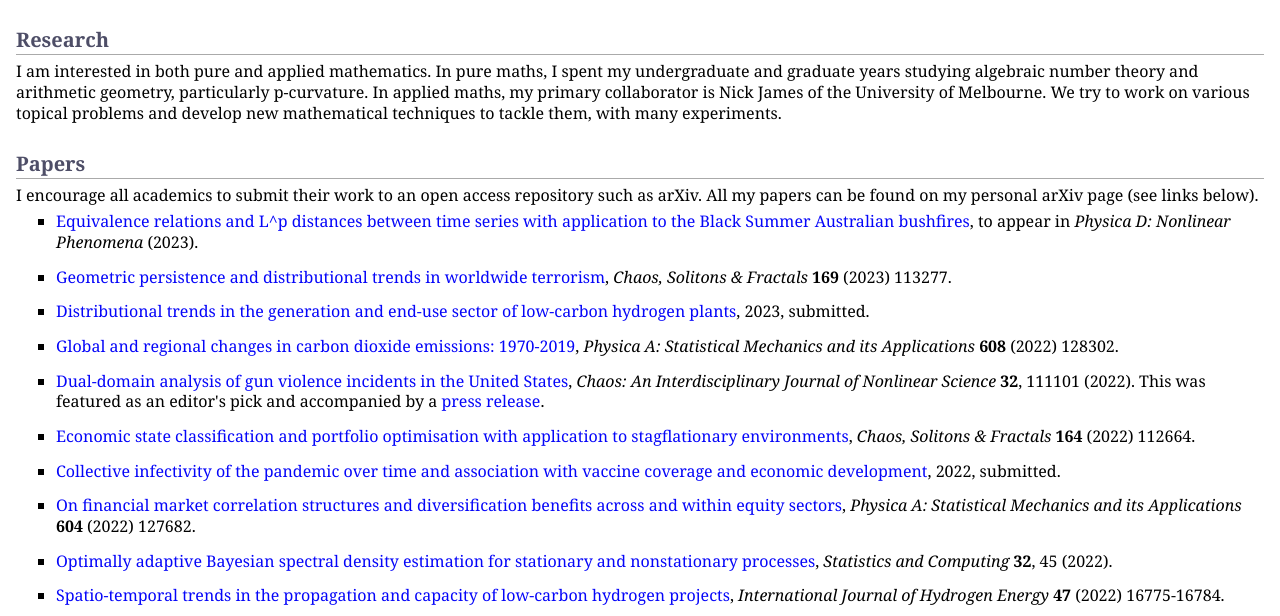
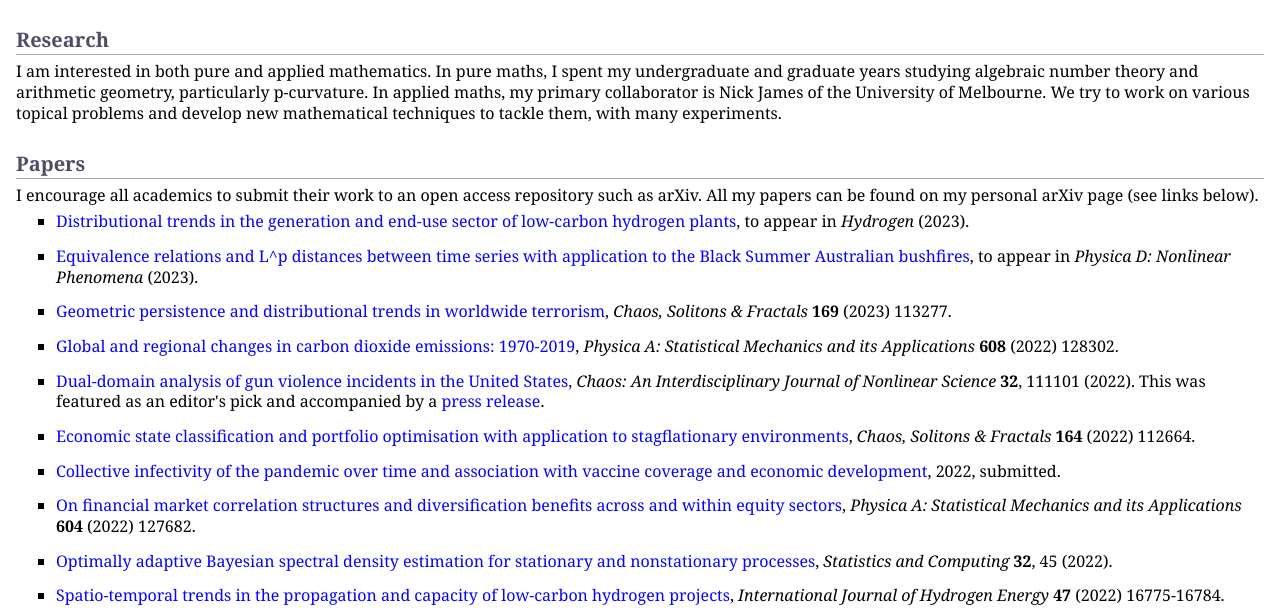
Before and after one commit to MaxMenzies/maxmenzies.com, a Jekyll site: the page index.html, which Jekyll copies as it is, in a window 1280 px wide and 900 px high, cut to the strip 284-900 px from the top of the window. Built offline with Jekyll 4.4.1, drawn with Linux system fonts in a browser that asks for light colours.

Commit message:
Update index.html

```diff
--- a/index.html
+++ b/index.html
@@ -40,15 +40,15 @@
 <h2>Papers</h2>
 <p>I encourage all academics to submit their work to an open access repository such as arXiv. All my papers can be found on my personal arXiv page (see links below).</p>
 <ul>
+<li><p><a href="https://arxiv.org/abs/2301.08457">Distributional trends in the generation and end-use sector of low-carbon hydrogen plants</a>, to appear in <i>Hydrogen</i> (2023).</p>
+</li>
+</ul>
+<ul>
 <li><p><a href="https://arxiv.org/abs/2002.02592">Equivalence relations and L^p distances between time series with application to the Black Summer Australian bushfires</a>, to appear in <i>Physica D: Nonlinear Phenomena</i> (2023).</p>
 </li>
 </ul>
 <ul>
 <li><p><a href="https://www.sciencedirect.com/science/article/pii/S0960077923001789">Geometric persistence and distributional trends in worldwide terrorism</a>, <i>Chaos, Solitons & Fractals</i> <b>169</b> (2023) 113277.</p>
-</li>
-</ul>
-<ul>
-<li><p><a href="https://arxiv.org/abs/2301.08457">Distributional trends in the generation and end-use sector of low-carbon hydrogen plants</a>, 2023, submitted.</p>
 </li>
 </ul>
 <ul>
```
